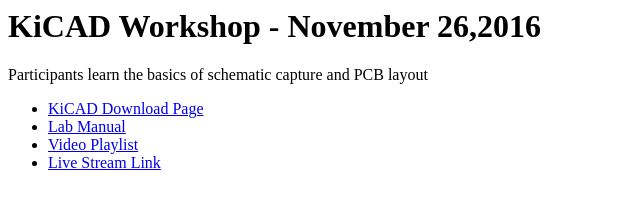
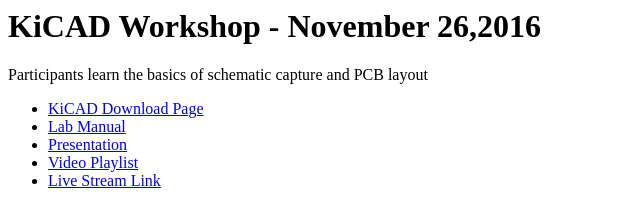
Before and after one commit to skullspace/skullspace.ca, a plain HTML site: page workshops/kicad/index.html in a window 1280 px wide. Shown: the whole page, without its empty margins (0-640 px from the left). Drawn offline with Linux system fonts and the light colour scheme.

Commit message:
Update index.html
added presentation link

```diff
--- a/workshops/kicad/index.html
+++ b/workshops/kicad/index.html
@@ -10,6 +10,7 @@ Participants learn the basics of schematic capture and PCB layout
 <ul>
 <li><a href="http://kicad-pcb.org/download/">KiCAD Download Page</a></li>
 <li><a href="manual.pdf">Lab Manual</a></li>
+<li><a href="https://docs.google.com/presentation/d/1Cb53qfY_5o9pyPhqsT1Gro8x8mvAIj1NoToEd3lIATk/edit?usp=sharing">Presentation</a></li>
 <li><a href="https://www.youtube.com/playlist?list=PLkr6UGSv-ndbByCJiq4EG5tkGS2jGj8qa">Video Playlist</a></li>
 <li><a href="https://www.youtube.com/watch?v=VDrb9jCkZLE">Live Stream Link</a></li>
 </ul>
```
